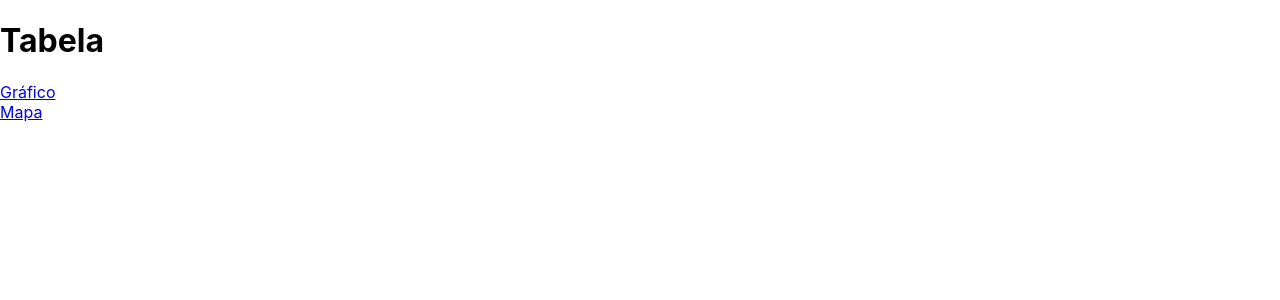
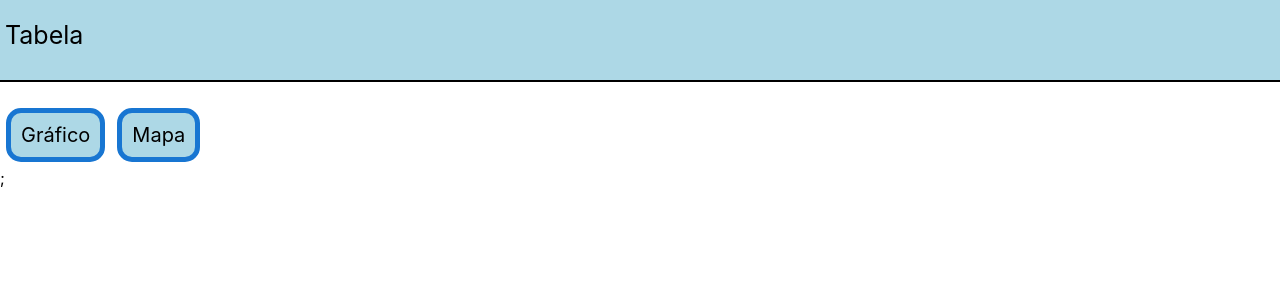
Before and after one commit to Alexepddeoliveira/frontendnimbus, a React (Create React App) app in the folder react_projeto/: page / in a window 1280 px wide. Shown: the top 300 px of the page. Built offline with nearby package versions, Linux system fonts and the light colour scheme.

Commit message:
Atualizando Design

```diff
--- a/react_projeto/src/components/LinkPrimeira.jsx
+++ b/react_projeto/src/components/LinkPrimeira.jsx
@@ -1,3 +1,5 @@
-const LinkPrimeira = () => <a href="/">Tabela</a>
+import "../components/style.css"
+
+const LinkPrimeira = () => <a className="teste" href="/">Tabela</a>
 
 export default LinkPrimeira;
--- a/react_projeto/src/components/LinkSegunda.jsx
+++ b/react_projeto/src/components/LinkSegunda.jsx
@@ -1,3 +1,5 @@
-const LinkSegunda = () => <a href="Segunda">Gráfico</a>
+import "../components/style.css"
+
+const LinkSegunda = () => <a className="teste" href="Segunda">Gráfico</a>
 
 export default LinkSegunda;
--- a/react_projeto/src/components/LinkTerceira.jsx
+++ b/react_projeto/src/components/LinkTerceira.jsx
@@ -1,3 +1,5 @@
-const LinkTerceira = () => <a href="Terceira">Mapa</a>
+import "../components/style.css"
+
+const LinkTerceira = () => <a className="teste" href="Terceira">Mapa</a>
 
 export default LinkTerceira;
--- /dev/null
+++ b/react_projeto/src/components/style.css
@@ -0,0 +1,19 @@
+.teste {
+    color: black;
+    background-color: lightblue;
+    border: solid 5px #1876d2;
+    border-radius: 15px;
+    text-decoration: none;
+    font-size: 20px;
+    padding: 10px;
+    margin: 6px;
+    cursor: pointer;
+}
+
+header {
+    background-color: lightblue;
+    font-size: 25px;
+
+    border-bottom: 2px solid black;
+    padding: 20px 60px 30px 5px;
+}
--- a/react_projeto/src/pages/Primeira.jsx
+++ b/react_projeto/src/pages/Primeira.jsx
@@ -3,10 +3,14 @@ import LinkTerceira from "../components/LinkTerceira";
 
 const Primeira = () => {
     return (<div>
-                <h1>Tabela</h1>
+            <header>Tabela</header>
+            <br/>
+            <div style={{display:"flex"}}>
                 <LinkSegunda /> <br/>
                 <LinkTerceira />
-            </div>);
+            </div>;
+
+        </div>)
 };
 
 export default Primeira;
--- a/react_projeto/src/pages/Segunda.jsx
+++ b/react_projeto/src/pages/Segunda.jsx
@@ -273,11 +273,15 @@ const Segunda = () => {
 
     }
 
-
-    return (<div>
-                <h1>Gráfico</h1>
+return (<div>
+            <header>Histórico de Dados - Gráfico</header>
+            <br/>
+            <div style={{display:"flex"}}>
                 <LinkPrimeiro /> <br/>
                 <LinkTerceira /> <br/><br/><br/>
+            </div>
+
+            <div>
                 <InputLabel id="city-select-label">Cidade</InputLabel>
                 <Select
                     labelId="city-select"
@@ -320,7 +324,9 @@ const Segunda = () => {
 
                 {(!!graphDataDaily && wheaterOptionsDaily.length > 0)  && <Chart ref={chartRef} options={options} type='bar' data={graphDataDaily} />}
 
-            </div>);
-};
+            </div>;
+
+         </div>
+)};
 
 export default Segunda;
--- a/react_projeto/src/pages/Terceira.jsx
+++ b/react_projeto/src/pages/Terceira.jsx
@@ -5,13 +5,15 @@ import LinkPrimeiro from "../components/LinkPrimeira";
 import LinkSegunda from "../components/LinkSegunda";
 
 const Terceira = () => {
-  return (
-    <div>
-      <h1>Mapa</h1>
-      {/* Renderizar o componente de mapa */}
-      <Map />
-      <LinkPrimeiro /> <br />
-      <LinkSegunda />
+  return (<div>
+         <header>Mapa</header>
+         <br/>
+         <div style={{display:"flex"}}>
+          <LinkPrimeiro /> <br />
+          <LinkSegunda />
+         </div>
+         {/* Renderizar o componente de mapa */}
+         <Map />
     </div>
   );
 };
```
